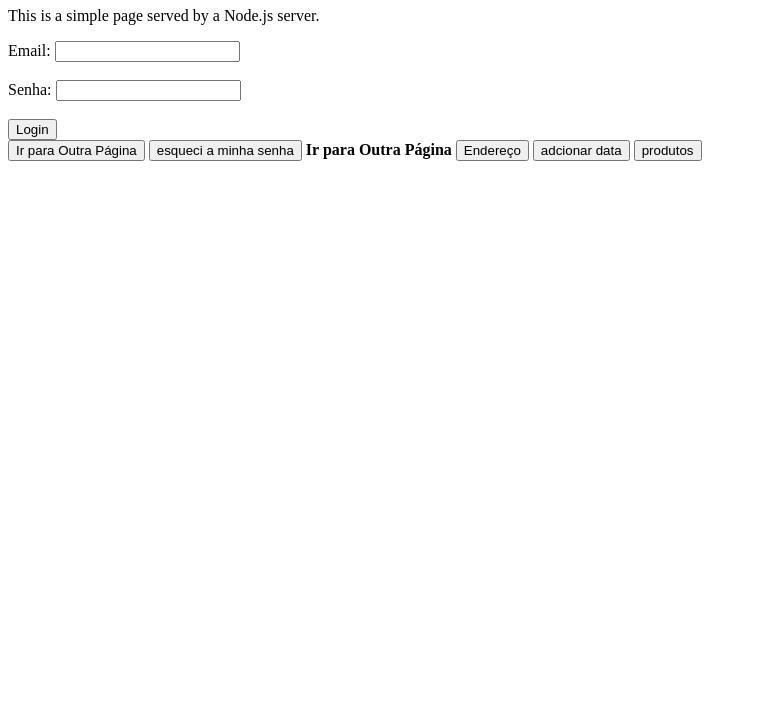
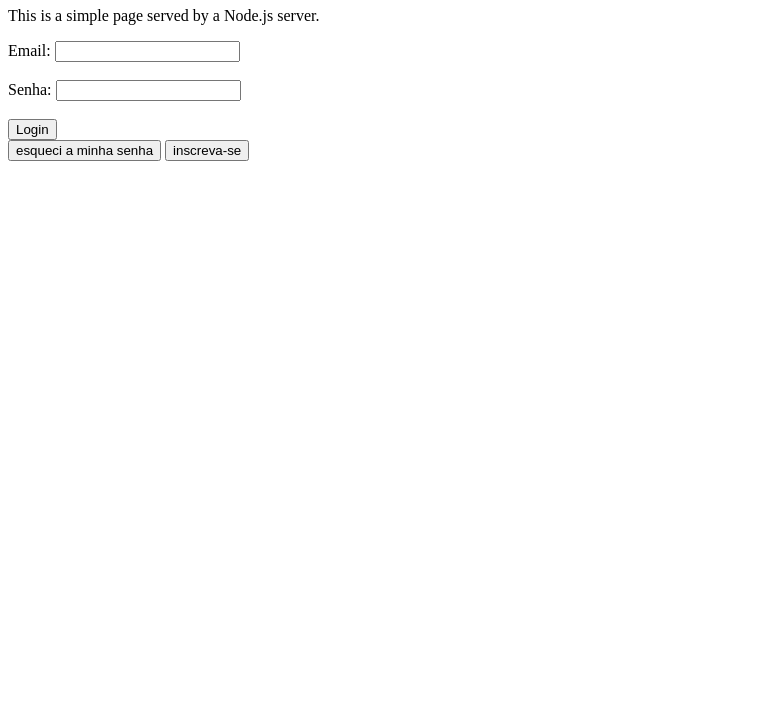
Before and after one commit to Kaiosergio21/ML_BACKEND, a website: page public/login.html in a window 1280 px wide. Shown: the part 73-800 px from the top of the page, without its empty margins (0-757 px from the left). Drawn offline with Linux system fonts and the light colour scheme.

Commit message:
Update login.html

```diff
--- a/public/login.html
+++ b/public/login.html
@@ -20,18 +20,11 @@
       </form>
 
 
-    <button onclick="window.location.href='outra-pagina.html';">Ir para Outra Página</button>
 
     <button onclick="window.location.href='change-password.html';">esqueci a minha senha</button>
 
-    <strong onclick="window.location.href='subscription.html';">Ir para Outra Página</strong>
+    <button onclick="window.location.href='subscription.html';">inscreva-se</button>
 
-    <button onclick="window.location.href='pedir.html';">Endereço</button>
-
-
-    <button onclick="window.location.href='calendar.html';">adcionar data</button>
-
-    <button onclick="window.location.href='produtos.html';">produtos</button>
 
 
 
```
